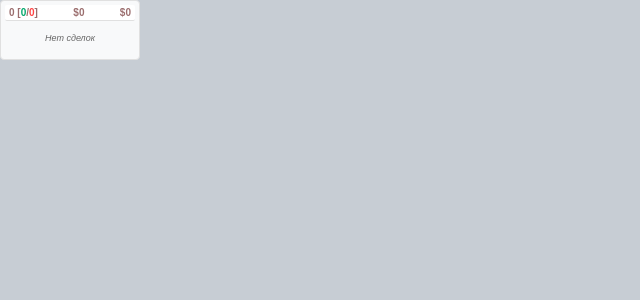
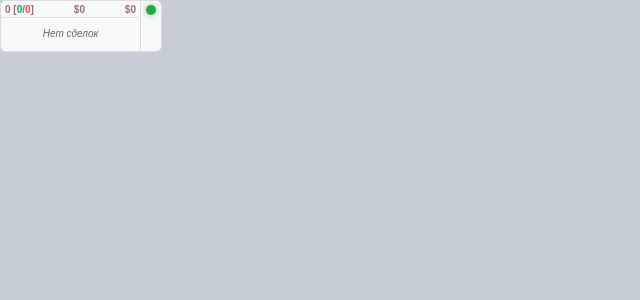
Before and after one commit to sambly/trade_activity_gui, a Vue app in the folder frontend/: page / in a window 1280 px wide. Shown: the top 300 px of the page, without its empty margins (0-640 px from the left). Built offline with nearby package versions, Linux system fonts and the light colour scheme.

Commit message:
add status indicator

```diff
--- a/frontend/src/App.vue
+++ b/frontend/src/App.vue
@@ -1,9 +1,9 @@
 <script lang="ts" setup>
-import Position from './components/Position.vue'
+import MainContainer from './components/MainContainer.vue'
 </script>
 
 <template>
-  <Position/>
+  <MainContainer />
 </template>
 
 <style>
--- /dev/null
+++ b/frontend/src/components/ControlPanel.vue
@@ -0,0 +1,106 @@
+<template>
+  <div class="control-panel">
+    <!-- Просто кружочек-индикатор -->
+    <div
+      class="status-dot"
+      :class="statusClass"
+      :title="statusTitle"
+      @click="handleClick"
+    />
+  </div>
+</template>
+
+<script lang="ts" setup>
+import { ref, computed, onMounted, onUnmounted } from 'vue'
+
+// Реактивные данные
+const connectionStatus = ref<'connected' | 'disconnected' | 'error'>('connected')
+
+// Вычисляемые свойства
+const statusClass = computed(() => `status-${connectionStatus.value}`)
+
+const statusTitle = computed(() => {
+  switch (connectionStatus.value) {
+    case 'connected': return 'Соединение активно'
+    case 'disconnected': return 'Соединение потеряно'
+    case 'error': return 'Ошибка соединения'
+    default: return 'Неизвестный статус'
+  }
+})
+
+// Имитация проверки соединения
+const checkConnection = () => {
+  const random = Math.random()
+  if (random > 0.8) {
+    connectionStatus.value = 'error'
+  } else if (random > 0.6) {
+    connectionStatus.value = 'disconnected'
+  } else {
+    connectionStatus.value = 'connected'
+  }
+}
+
+// Клик по индикатору
+const handleClick = () => {
+  checkConnection() // При клике проверяем соединение
+}
+
+// Таймер для периодической проверки
+let connectionTimer: number
+
+onMounted(() => {
+  connectionTimer = window.setInterval(checkConnection, 30000)
+})
+
+onUnmounted(() => {
+  if (connectionTimer) {
+    clearInterval(connectionTimer)
+  }
+})
+
+// Экспортируем методы для внешнего использования
+defineExpose({
+  updateStatus: (status: 'connected' | 'disconnected' | 'error') => {
+    connectionStatus.value = status
+  },
+  getStatus: () => connectionStatus.value
+})
+</script>
+
+<style scoped>
+.control-panel {
+  width: 100%;
+  height: 100%;
+  display: flex;
+  align-items: flex-start;
+  justify-content: center;
+}
+
+.status-dot {
+  width: 10px;
+  height: 10px;
+  border-radius: 50%;
+  cursor: pointer;
+  transition: all 0.3s ease;
+}
+
+.status-dot:hover {
+  transform: scale(1.1);
+}
+
+/* Стили для разных статусов */
+.status-connected {
+  background: #28a745;
+  box-shadow: 0 0 6px rgba(40, 167, 69, 0.5);
+}
+
+.status-disconnected {
+  background: #ffc107;
+  box-shadow: 0 0 6px rgba(255, 193, 7, 0.5);
+}
+
+.status-error {
+  background: #dc3545;
+  box-shadow: 0 0 6px rgba(220, 53, 69, 0.5);
+}
+</style>
--- /dev/null
+++ b/frontend/src/components/MainContainer.vue
@@ -0,0 +1,47 @@
+<template>
+  <div class="main-window">
+    <div class="content-section">
+      <PositionComponent />
+    </div>
+
+    <div class="control-panel-section">
+      <ControlPanel />
+    </div>
+  </div>
+</template>
+
+<script lang="ts" setup>
+import { ref } from 'vue'
+import PositionComponent from './Position.vue'
+import ControlPanel from './ControlPanel.vue'
+
+const controlPanelRef = ref<InstanceType<typeof ControlPanel>>()
+
+// При необходимости можно управлять статусом извне:
+// controlPanelRef.value?.updateStatus('connected')
+</script>
+
+<style scoped>
+.main-window {
+  width: 160px;
+  height: 50px;
+  border: 1px solid #ddd;
+  border-radius: 6px;
+  display: flex;
+  overflow: hidden;
+  font-size: 10px;
+  background: #f8f9fa;
+}
+
+.content-section {
+  flex: 1;
+  min-width: 0;
+}
+
+.control-panel-section {
+  width: 20px;
+  border-left: 1px solid #ddd;
+  padding-top: 4px;
+}
+
+</style>
--- a/frontend/src/components/Position.vue
+++ b/frontend/src/components/Position.vue
@@ -1,12 +1,12 @@
 <template>
-   <main class="compact-container">
+  <div class="positions-container">
     <!-- Сводная строка -->
     <div class="summary-row">
       <div class="summary-item">
         <span>{{ positions.length }} [</span>
-        <span class="color-green">{{ profitableCount }}</span>
+        <span class="profit-count">{{ profitableCount }}</span>
         <span>/</span>
-        <span class="color-red">{{ lossCount  }}</span>
+        <span class="loss-count">{{ lossCount }}</span>
         <span>]</span>
       </div>
       <div class="summary-item">
@@ -35,13 +35,12 @@
         Нет сделок
       </div>
     </div>
-
-  </main>
+  </div>
 </template>
 
 <script lang="ts" setup>
-import { ref, computed, onMounted, onUnmounted} from 'vue'
-import { GetPositions} from '../../wailsjs/go/main/App'
+import { ref, computed, onMounted, onUnmounted } from 'vue'
+import { GetPositions } from '../../wailsjs/go/main/App'
 import type { exchange } from '../../wailsjs/go/models'
 
 type Position = exchange.Position
@@ -49,7 +48,7 @@ type Position = exchange.Position
 const positions = ref<Position[]>([])
 let intervalId: number | null = null
 
-// Компьютеды для сводной информации
+// Компьютеды
 const profitableCount = computed(() => {
   return positions.value.filter(p => p.UnrealisedPnl > 0).length
 })
@@ -71,13 +70,11 @@ const loadPositions = async () => {
     const result = await GetPositions()
     const rawPositions = result || []
 
-    // Сортируем позиции по времени создания (от новых к старым)
     positions.value = rawPositions.sort((a, b) => {
       const timeA = parseInt(a.CreatedTime) || 0
       const timeB = parseInt(b.CreatedTime) || 0
-      return timeB - timeA // от новых к старым
+      return timeB - timeA
     })
-
   } catch (error) {
     console.error('Ошибка при загрузке позиций:', error)
     positions.value = []
@@ -85,19 +82,15 @@ const loadPositions = async () => {
 }
 
 const getPnlClass = (pnl: number) => {
-  if (pnl > 0) return 'color-green'
-  if (pnl < 0) return 'color-red'
+  if (pnl > 0) return 'profit'
+  if (pnl < 0) return 'loss'
   return ''
 }
 
-// Сокращение символа (если нужно)
 const getShortSymbol = (symbol: string) => {
-  if (!symbol) return ''
-  // Убираем USDT если он есть в конце
-  return symbol.replace(/USDT$/, '')
+  return symbol ? symbol.replace(/USDT$/, '') : ''
 }
 
-// Форматирование чисел в компактном виде
 const formatNumber = (value: number) => {
   if (value === undefined || value === null) return '0'
   return new Intl.NumberFormat('ru-RU', {
@@ -124,73 +117,33 @@ const formatPnl = (pnl: number) => {
   return formatNumber(pnl)
 }
 
-const formatCompactPnl = (pnl: number) => {
-  const absPnl = Math.abs(pnl)
-  let formattedPnl: string
-
-  if (absPnl >= 1000) {
-    formattedPnl = (pnl / 1000).toFixed(1) + 'k'
-  } else if (absPnl >= 1) {
-    formattedPnl = pnl.toFixed(1)
-  } else if (absPnl >= 0.01) {
-    formattedPnl = pnl.toFixed(3)
-  } else {
-    formattedPnl = pnl.toFixed(6)
-  }
-
-  return pnl >= 0 ? `+${formattedPnl}` : formattedPnl
-}
-
 onMounted(() => {
   loadPositions()
-  intervalId = window.setInterval(() => {
-    loadPositions()
-  }, 5000)
+  intervalId = window.setInterval(loadPositions, 5000)
 })
 
 onUnmounted(() => {
-  if (intervalId) {
-    clearInterval(intervalId)
-  }
+  if (intervalId) clearInterval(intervalId)
 })
 </script>
 
 <style scoped>
-
-/* Глобальное скрытие скроллбаров */
-:global(::-webkit-scrollbar) {
-  display: none;
-}
-
-:global(body) {
-  overflow: hidden;
-  -ms-overflow-style: none;  /* IE and Edge */
-  scrollbar-width: none;  /* Firefox */
-}
-
-.compact-container {
-  width: 130px;
-  height: 50px;
-  padding: 4px;
-  font-family: Arial, sans-serif;
-  font-size: 10px;
-  background-color: #f8f9fa;
-  border: 1px solid #e0e0e0;
-  border-radius: 4px;
+.positions-container {
+  width: 100%;
+  height: 100%;
   display: flex;
   flex-direction: column;
 }
 
-/* Сводная строка */
 .summary-row {
   display: flex;
   justify-content: space-between;
-  margin-bottom: 4px;
-  padding: 2px 4px;
-  background-color: #fff;
+  margin-bottom: 2px;
+  padding: 1px 4px;
   border-radius: 2px;
   font-weight: bold;
   border-bottom: 1px solid #e0e0e0;
+  min-height: 14px;
 }
 
 .summary-item {
@@ -198,11 +151,9 @@ onUnmounted(() => {
   align-items: center;
 }
 
-/* Список позиций */
 .positions-list {
   flex: 1;
   overflow-y: auto;
-  max-height: 60px;
 }
 
 .position-item {
@@ -210,13 +161,11 @@ onUnmounted(() => {
   justify-content: space-between;
   padding: 2px 4px;
   margin-bottom: 1px;
-  background-color: #fff;
   border-radius: 2px;
-  font-size: 9px;
 }
 
 .position-item:hover {
-  background-color: #f0f0f0;
+  background: #f0f0f0;
 }
 
 .position-symbol {
@@ -236,11 +185,13 @@ onUnmounted(() => {
   font-weight: bold;
 }
 
-.color-green {
+.profit-count,
+.position-pnl.profit {
   color: #00a86b;
 }
 
-.color-red {
+.loss-count,
+.position-pnl.loss {
   color: #ff4444;
 }
 
@@ -249,24 +200,5 @@ onUnmounted(() => {
   color: #666;
   font-style: italic;
   padding: 8px;
-  font-size: 9px;
-}
-
-/* Скрываем scrollbar для компактности */
-.positions-list::-webkit-scrollbar {
-  width: 3px;
-}
-
-.positions-list::-webkit-scrollbar-track {
-  background: #f1f1f1;
-}
-
-.positions-list::-webkit-scrollbar-thumb {
-  background: #c1c1c1;
-  border-radius: 2px;
-}
-
-.positions-list::-webkit-scrollbar-thumb:hover {
-  background: #a8a8a8;
 }
 </style>
--- a/frontend/src/style.css
+++ b/frontend/src/style.css
@@ -5,24 +5,25 @@ html {
 }
 
 body {
-    /* для перемещения окна без верхего заголовка  */
+    /* для перемещения окна без верхнего заголовка */
     widows: 1;
+
     margin: 0;
+    padding: 0;
+
+    font-family: sans-serif;
     color: rgb(155, 110, 110);
-    font-family: "Nunito", -apple-system, BlinkMacSystemFont, "Segoe UI", "Roboto",
-    "Oxygen", "Ubuntu", "Cantarell", "Fira Sans", "Droid Sans", "Helvetica Neue",
-    sans-serif;
-}
 
-@font-face {
-    font-family: "Nunito";
-    font-style: normal;
-    font-weight: 400;
-    src: local(""),
-    url("assets/fonts/nunito-v16-latin-regular.woff2") format("woff2");
+    /* Скрытие скроллбаров */
+    overflow: hidden;
+    -ms-overflow-style: none;  /* IE and Edge */
+    scrollbar-width: none;  /* Firefox */
 }
 
 #app {
     height: 100vh;
-    text-align: center;
 }
+
+::-webkit-scrollbar {
+  display: none;
+}
```
Also changed, not shown: 1 other file (tests, documents, lock files or other folders).
